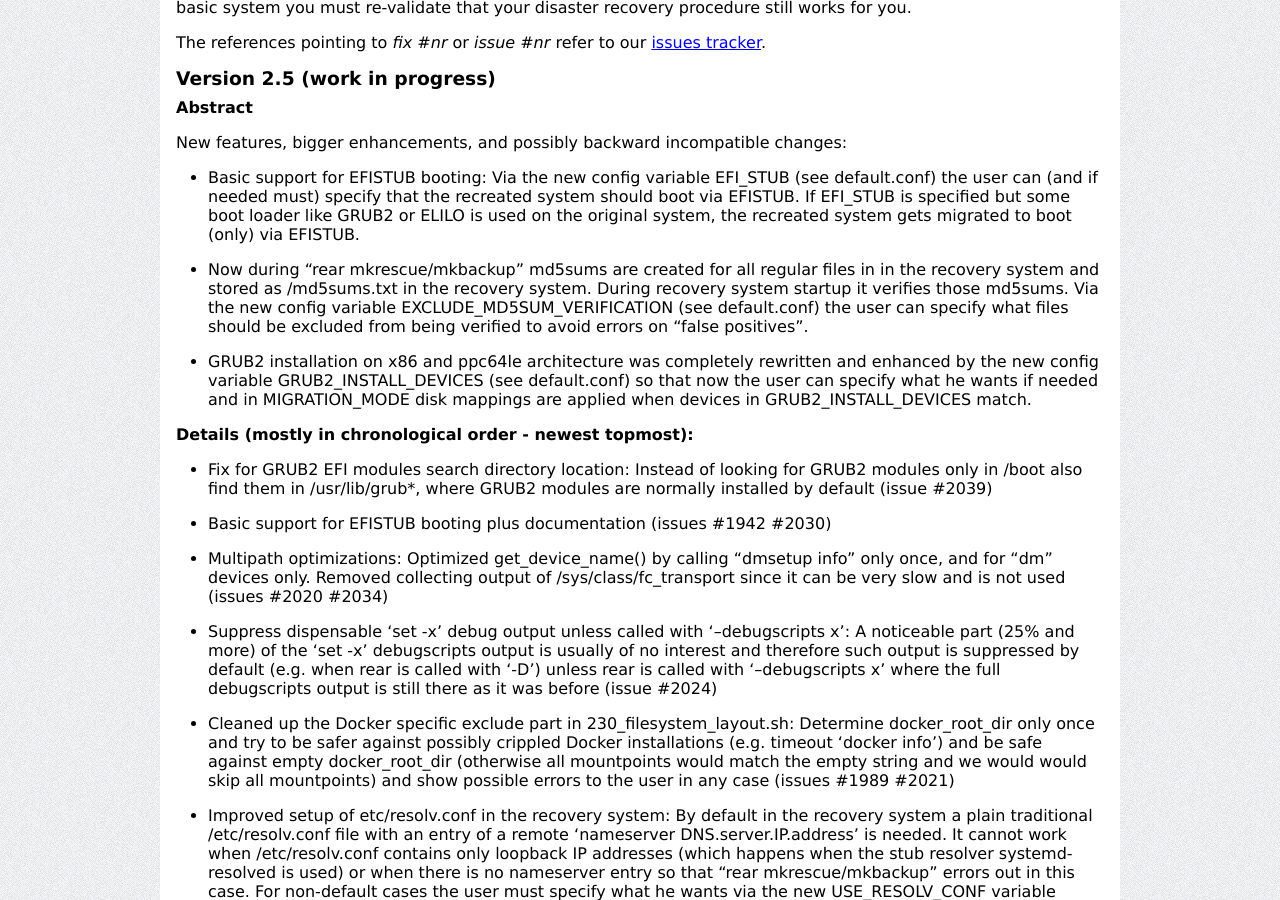
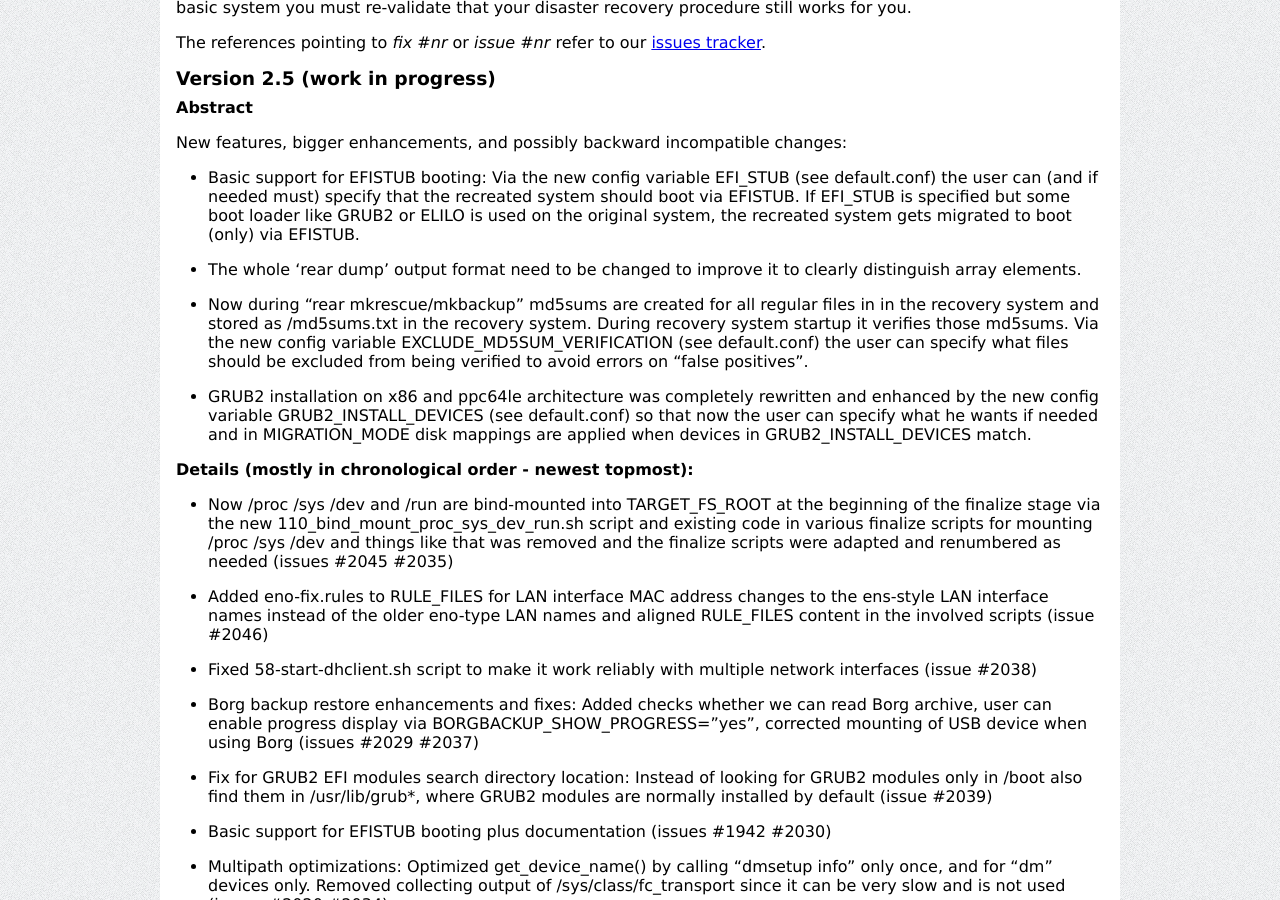
Before and after one commit to rear/rear.github.com, a Jekyll site: the page built from documentation/release-notes-2-5.md, in a window 1280 px wide and 900 px high, scrolled down 2949 px. Built offline with Jekyll 4.4.1, drawn with Linux system fonts in a browser that asks for light colours; comment, search, counter and statistics services are not loaded.

Commit message:
Update release-notes-2-5.md
Added latest changes to the "Details" part of "Version 2.5"

```diff
--- a/documentation/release-notes-2-5.md
+++ b/documentation/release-notes-2-5.md
@@ -184,6 +184,9 @@ the recreated system should boot via EFISTUB. If EFI_STUB is specified
 but some boot loader like GRUB2 or ELILO is used on the original system,
 the recreated system gets migrated to boot (only) via EFISTUB.
 
+* The whole 'rear dump' output format need to be changed to improve it
+to clearly distinguish array elements.
+
 * Now during "rear mkrescue/mkbackup" md5sums are created for all regular files
 in in the recovery system and stored as /md5sums.txt in the recovery system.
 During recovery system startup it verifies those md5sums.
@@ -197,6 +200,14 @@ so that now the user can specify what he wants if needed and in MIGRATION_MODE
 disk mappings are applied when devices in GRUB2_INSTALL_DEVICES match.
 
 #### Details (mostly in chronological order - newest topmost):
+
+* Now /proc /sys /dev and /run are bind-mounted into TARGET_FS_ROOT at the beginning of the finalize stage via the new 110_bind_mount_proc_sys_dev_run.sh script and existing code in various finalize scripts for mounting /proc /sys /dev and things like that was removed and the finalize scripts were adapted and renumbered as needed (issues #2045 #2035)
+
+* Added eno-fix.rules to RULE_FILES for LAN interface MAC address changes to the ens-style LAN interface names instead of the older eno-type LAN names and aligned RULE_FILES content in the involved scripts (issue #2046)
+
+* Fixed 58-start-dhclient.sh script to make it work reliably with multiple network interfaces (issue #2038)
+
+* Borg backup restore enhancements and fixes: Added checks whether we can read Borg archive, user can enable progress display via BORGBACKUP_SHOW_PROGRESS="yes", corrected mounting of USB device when using Borg (issues #2029 #2037)
 
 * Fix for GRUB2 EFI modules search directory location: Instead of looking for GRUB2 modules only in /boot also find them in /usr/lib/grub*, where GRUB2 modules are normally installed by default (issue #2039)
 
```
